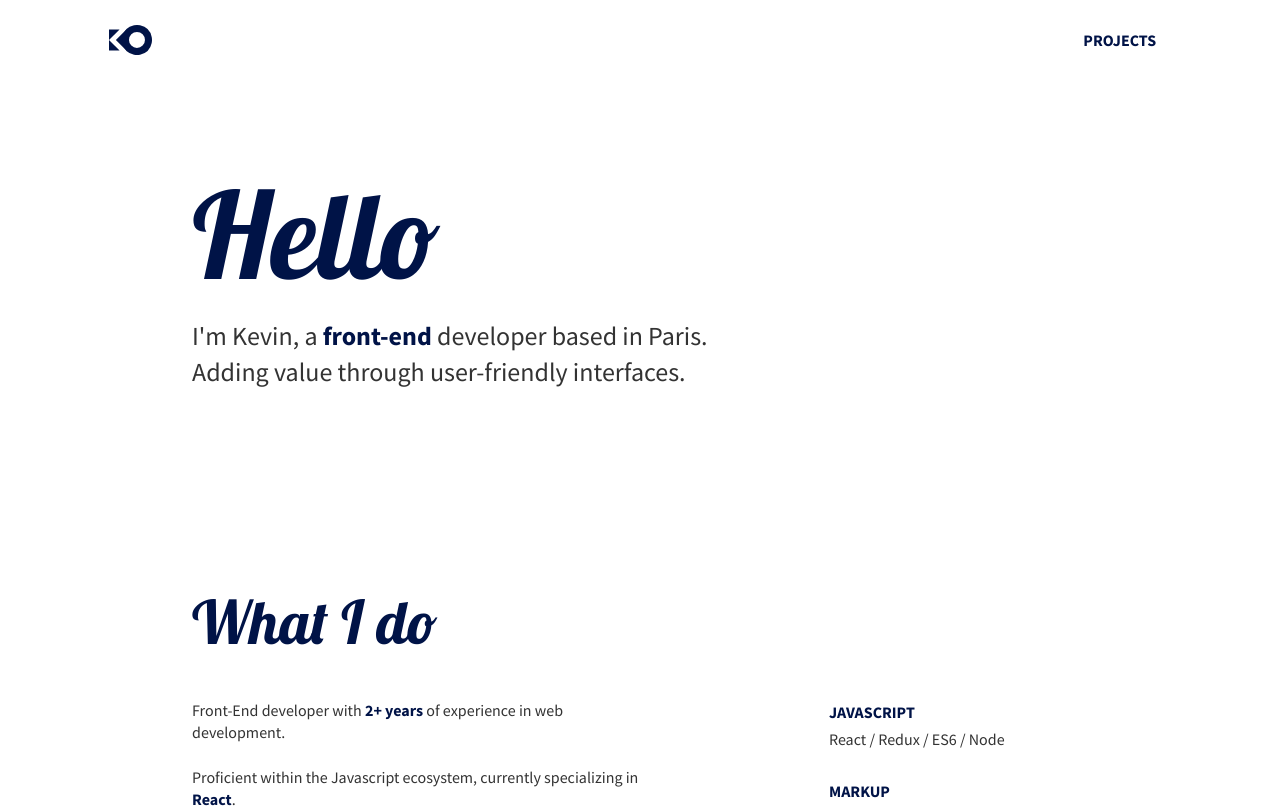
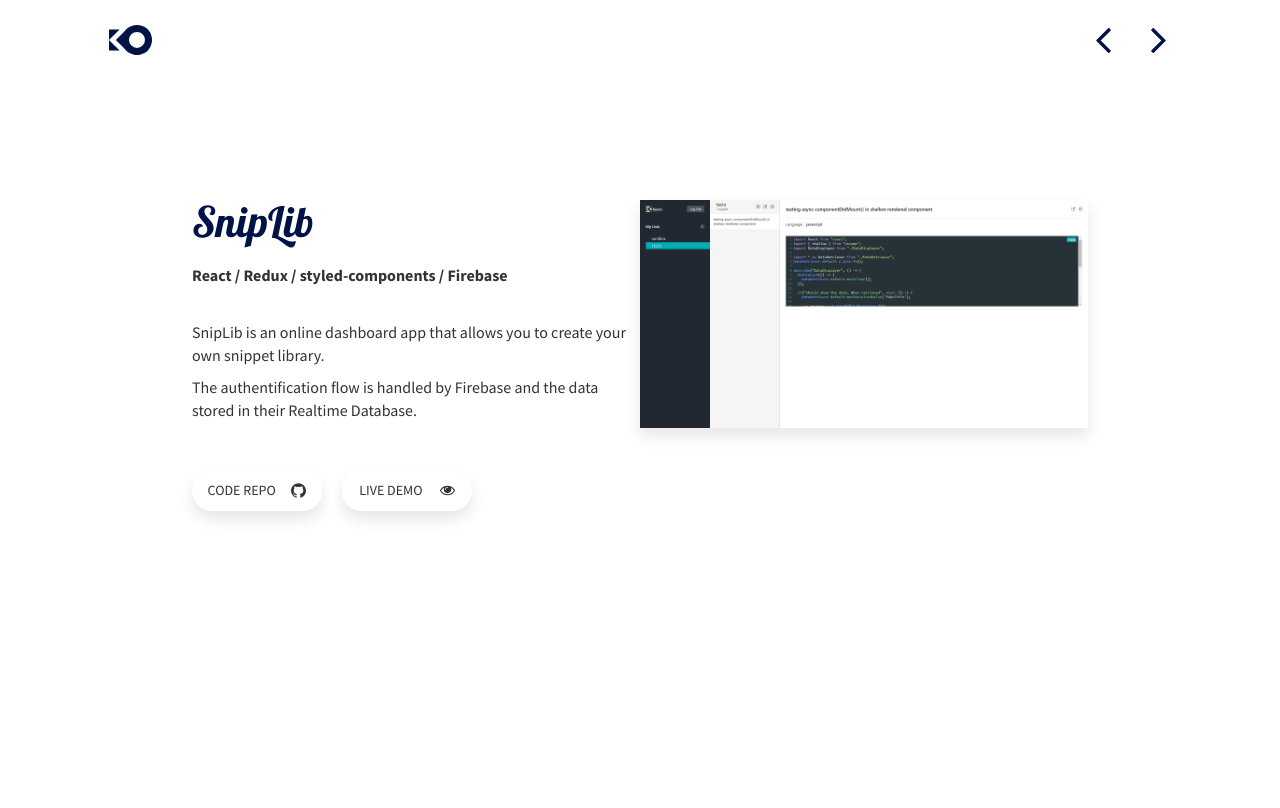
Before and after one commit to kevscript/vue-folio, a Vue app: page /project/sniplib in a window 1280 px wide. Shown: the top 808 px of the page. Built offline with nearby package versions, Linux system fonts and the light colour scheme.

Commit message:
added SnipLib project to portfolio

```diff
--- a/src/containers/HomePage.vue
+++ b/src/containers/HomePage.vue
@@ -53,6 +53,11 @@
       <section class="projects">
         <h2 class="projects-title">Projects</h2>
         <div class="projects-list">
+          <router-link to="/project/sniplib" class="project-container">
+            <div class="project">
+              <img src="../assets/sniplib/sniplib1.jpg" alt="">
+            </div>
+          </router-link>
           <router-link to="/project/tripeo" class="project-container">
             <div class="project">
               <img src="../assets/tripeo/tripeo4.png" alt="">
--- /dev/null
+++ b/src/containers/SniplibPage.vue
@@ -0,0 +1,33 @@
+<template>
+  <ProjectPage :prev="this.prev" :next="this.next" :demo="this.demo" :repo="this.repo" :name="this.name"
+    :skills="this.skills" :content="this.content" :images="this.images" />
+</template>
+
+
+<script>
+  import ProjectPage from '../components/ProjectPage'
+
+  export default {
+    name: 'SniplibPage',
+    components: {
+      ProjectPage
+    },
+    data() {
+      return {
+        prev: "tempeo",
+        next: "tripeo",
+        demo: "https://sniplib.netlify.com/",
+        repo: "https://github.com/kevscript/sniplib-v2",
+        name: "SnipLib",
+        skills: ["React", "Redux", "styled-components", "Firebase"],
+        content: [
+          "SnipLib is an online dashboard app that allows you to create your own snippet library.",
+          "The authentification flow is handled by Firebase and the data stored in their Realtime Database."
+        ],
+        images: [
+          'sniplib/sniplib1.jpg',
+        ]
+      }
+    }
+  }
+</script>
--- a/src/containers/TempeoPage.vue
+++ b/src/containers/TempeoPage.vue
@@ -1,5 +1,5 @@
 <template>
-  <ProjectPage prev="ufcify" next="tripeo" demo="https://tempeo.herokuapp.com/"
+  <ProjectPage prev="ufcify" next="sniplib" demo="https://tempeo.herokuapp.com/"
     repo="https://github.com/kevscript/tempeo" name="Tempeo" :skills='["Javascript", "ES6", "Node", "Express"]'
     :content='["Tempeo is a geo-climatic application monitoring weather around the world.", "Its built on multiple api layers. It provides an interactive map which can be used to target specific locations, and a search bar with autocompletion for cities and addresses."]'
     :images="['tempeo/tempeo.png']" />
--- a/src/containers/TripeoPage.vue
+++ b/src/containers/TripeoPage.vue
@@ -14,7 +14,7 @@
     },
     data() {
       return {
-        prev: "tempeo",
+        prev: "sniplib",
         next: "bingewatcher",
         demo: "https://tripeo.herokuapp.com/",
         repo: "https://github.com/kevscript/tripeo",
--- a/src/main.js
+++ b/src/main.js
@@ -8,6 +8,7 @@ import TempeoPage from './containers/TempeoPage';
 import BingePage from './containers/BingePage';
 import YouthemePage from './containers/YouthemePage';
 import UfcifyPage from './containers/UfcifyPage';
+import SniplibPage from './containers/SniplibPage';
 
 Vue.use(VueRouter)
 
@@ -16,6 +17,7 @@ Vue.config.productionTip = false
 const router = new VueRouter({
   routes: [
     { path: '/', component: HomePage },
+    { path: '/project/sniplib', component: SniplibPage },
     { path: '/project/tripeo', component: TripeoPage },
     { path: '/project/bingewatcher', component: BingePage },
     { path: '/project/youtheme', component: YouthemePage },
```
Also changed, not shown: src/assets/sniplib/sniplib1.jpg (added).
